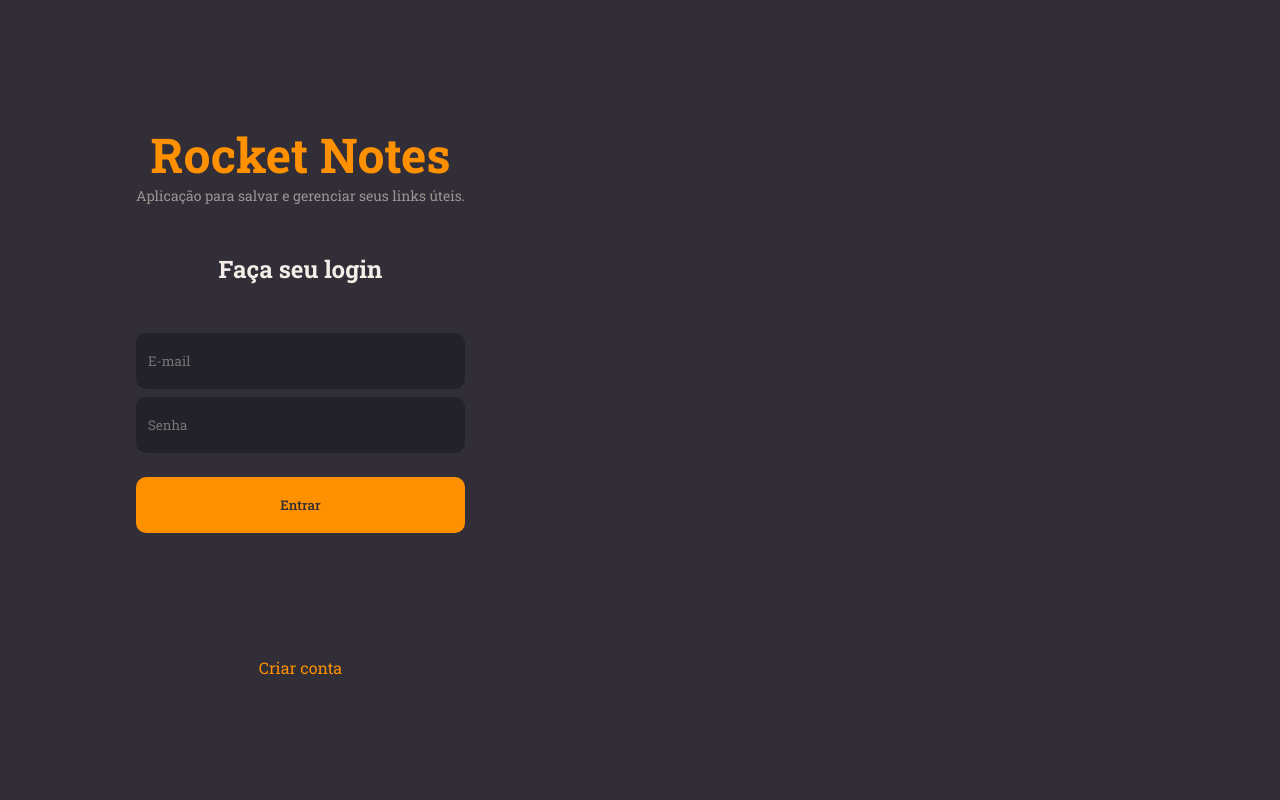
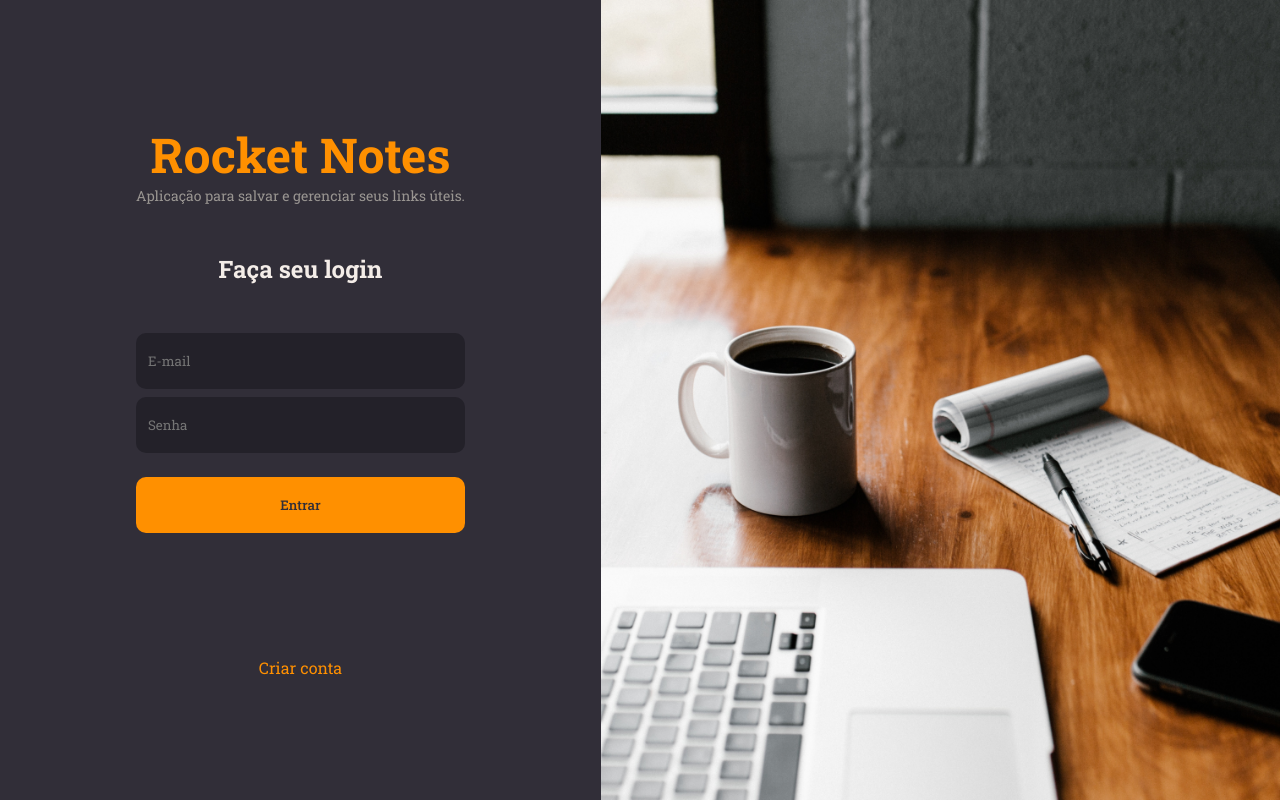
Before and after one commit to drigodeveloper/error-css-react, a React (Vite) app: page / in a window 1280 px wide. Built offline with nearby package versions, Linux system fonts and the light colour scheme.

Commit message:
Finalizando a imagem

```diff
--- a/src/pages/signin/index.jsx
+++ b/src/pages/signin/index.jsx
@@ -1,4 +1,4 @@
-import { Container, Form } from "./style";
+import { Container, Form, Background } from "./style";
 import { Input } from "../../components/Input"
 import { Button } from "../../components/button"
 
@@ -23,6 +23,8 @@
 
         <a href="">Criar conta</a>
        </Form>
+
+       <Background />
     </Container>
     )
 }
--- a/src/pages/signin/style.js
+++ b/src/pages/signin/style.js
@@ -1,4 +1,6 @@
 import styled from "styled-components"
+import backgroundImg from "../../assets/background.png"
+
 
 export const Container = styled.div `
     height: 100vh;
@@ -41,4 +43,12 @@
         color: ${({theme}) => theme.COLORS.ORANGE};
         font-size: 16px;
     }
+
 `;
+
+export const Background = styled.div `
+    flex: 1;
+
+    background: url(${backgroundImg}) no-repeat center center;
+    background-size: cover;
+`;
```
